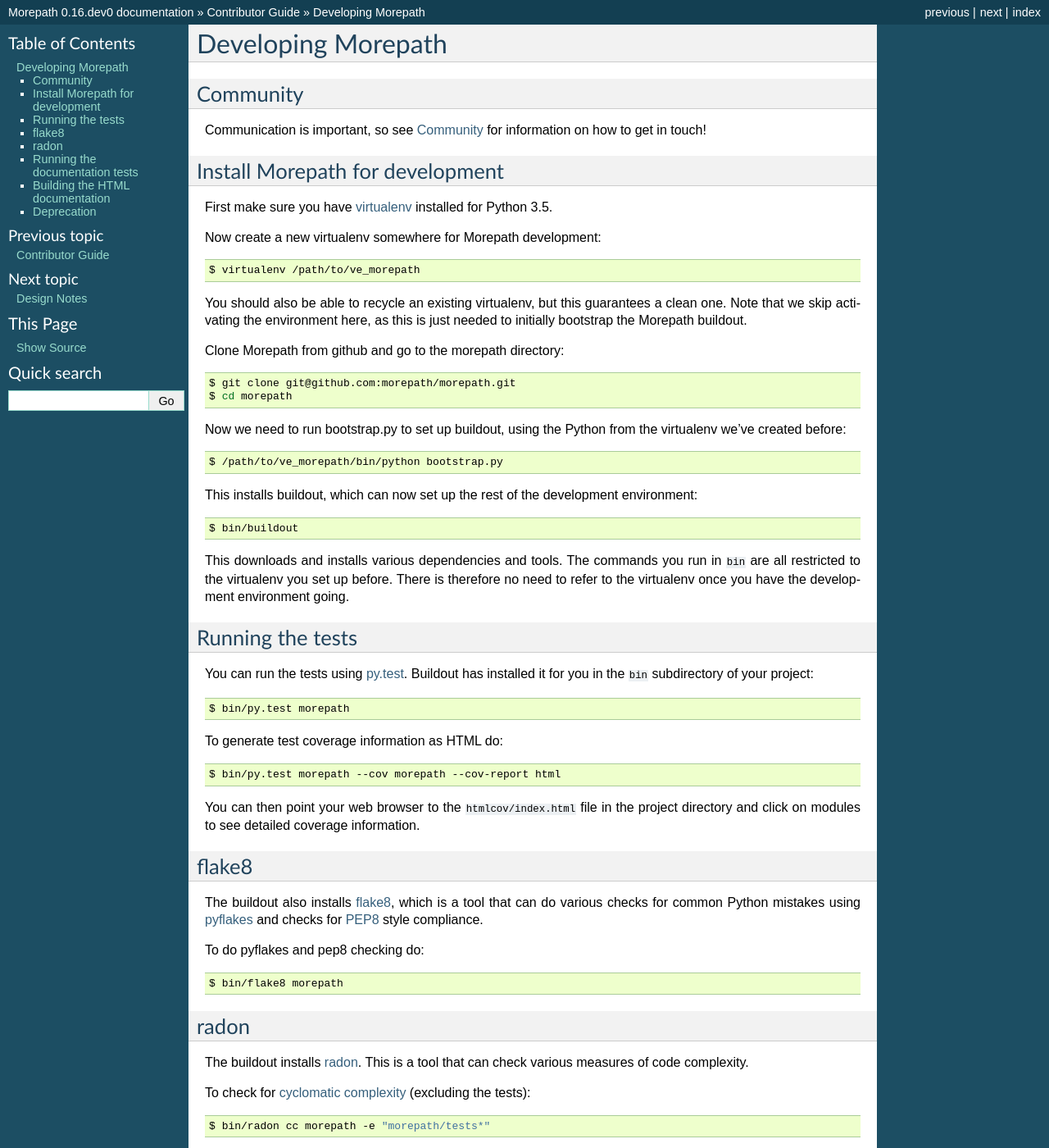
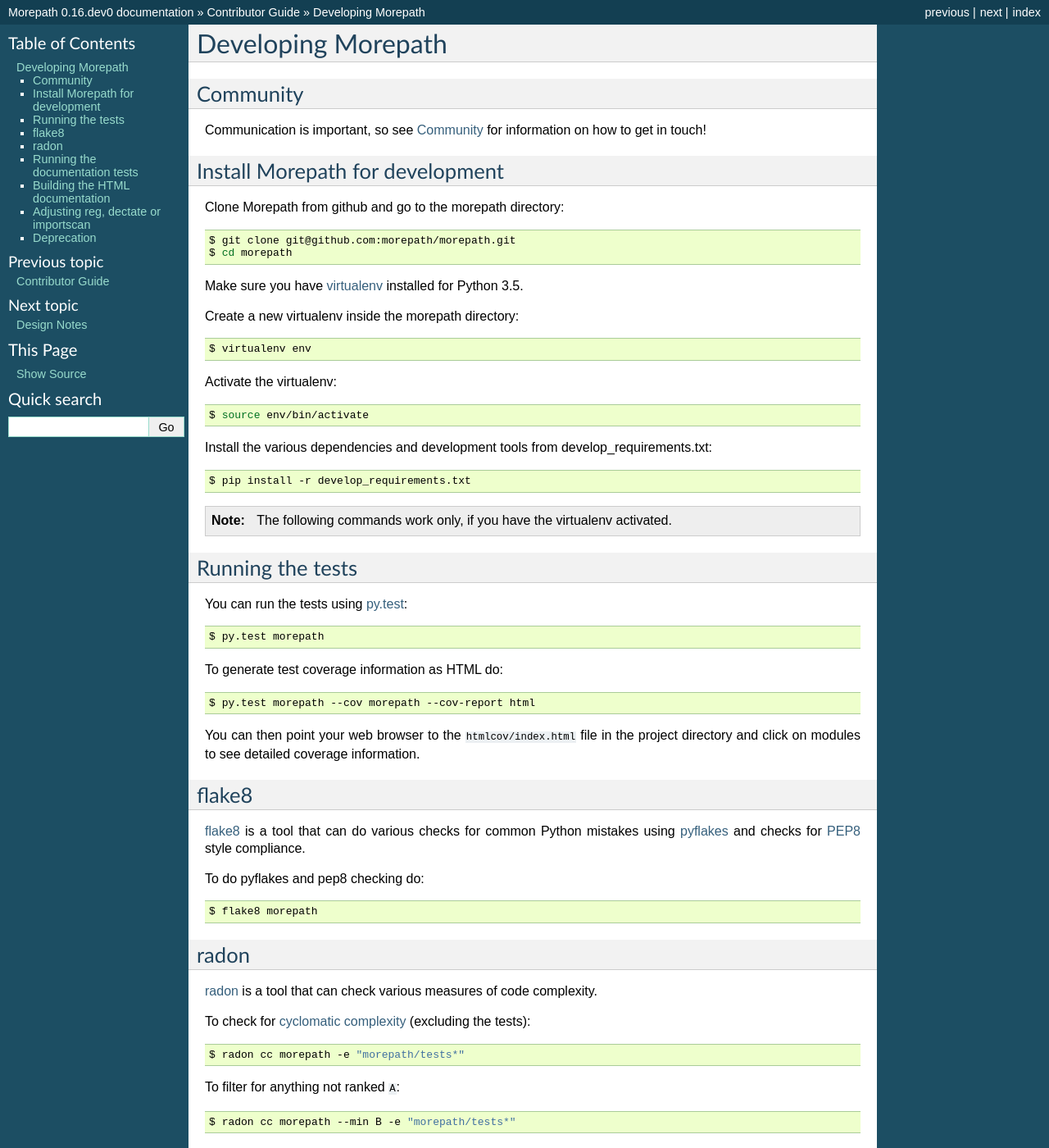
Before and after one commit to morepath/morepath, a Sphinx documentation site: the page built from doc/developing.rst, in a window 1280 px wide and 1400 px high. Shown: the whole window at 82% size. Built offline with Sphinx 7.4.7, drawn with Linux system fonts in a browser that asks for light colours; some of the changed text lies outside the part shown.

Commit message:
Update developing docs

```diff
--- a/doc/developing.rst
+++ b/doc/developing.rst
@@ -12,50 +12,42 @@
 
 .. highlight:: sh
 
-First make sure you have virtualenv_ installed for Python 3.5.
-
-.. _virtualenv: https://pypi.python.org/pypi/virtualenv
-
-Now create a new virtualenv somewhere for Morepath development::
-
-  $ virtualenv /path/to/ve_morepath
-
-You should also be able to recycle an existing virtualenv, but this
-guarantees a clean one. Note that we skip activating the environment
-here, as this is just needed to initially bootstrap the Morepath
-buildout.
-
 Clone Morepath from github and go to the morepath directory::
 
   $ git clone git@github.com:morepath/morepath.git
   $ cd morepath
 
-Now we need to run bootstrap.py to set up buildout, using the Python from the
-virtualenv we've created before::
+Make sure you have virtualenv_ installed for Python 3.5.
 
-  $ /path/to/ve_morepath/bin/python bootstrap.py
+.. _virtualenv: https://pypi.python.org/pypi/virtualenv
 
-This installs buildout, which can now set up the rest of the development
-environment::
+Create a new virtualenv inside the morepath directory::
 
-  $ bin/buildout
+  $ virtualenv env
 
-This downloads and installs various dependencies and tools. The
-commands you run in ``bin`` are all restricted to the virtualenv you
-set up before. There is therefore no need to refer to the virtualenv
-once you have the development environment going.
+Activate the virtualenv::
+
+  $ source env/bin/activate
+
+Install the various dependencies and development tools from
+develop_requirements.txt::
+
+  $ pip install -r develop_requirements.txt
+
+.. note::
+
+   The following commands work only, if you have the virtualenv activated.
 
 Running the tests
 -----------------
 
-You can run the tests using `py.test`_. Buildout has installed it for
-you in the ``bin`` subdirectory of your project::
+You can run the tests using `py.test`_::
 
-  $ bin/py.test morepath
+  $ py.test morepath
 
 To generate test coverage information as HTML do::
 
-  $ bin/py.test morepath --cov morepath --cov-report html
+  $ py.test morepath --cov morepath --cov-report html
 
 You can then point your web browser to the ``htmlcov/index.html`` file
 in the project directory and click on modules to see detailed coverage
@@ -66,13 +58,12 @@
 flake8
 ------
 
-The buildout also installs flake8_, which is a tool that
-can do various checks for common Python mistakes using pyflakes_ and
-checks for PEP8_ style compliance.
+flake8_ is a tool that can do various checks for common Python mistakes
+using pyflakes_ and checks for PEP8_ style compliance.
 
 To do pyflakes and pep8 checking do::
 
-  $ bin/flake8 morepath
+  $ flake8 morepath
 
 .. _flake8: https://pypi.python.org/pypi/flake8
 
@@ -83,20 +74,19 @@
 radon
 -----
 
-The buildout installs radon_. This is a tool that can check various
-measures of code complexity.
+radon_ is a tool that can check various measures of code complexity.
 
 To check for `cyclomatic complexity`_ (excluding the tests)::
 
-  $ bin/radon cc morepath -e "morepath/tests*"
+  $ radon cc morepath -e "morepath/tests*"
 
 To filter for anything not ranked ``A``::
 
-  $ bin/radon cc morepath --min B -e "morepath/tests*"
+  $ radon cc morepath --min B -e "morepath/tests*"
 
 And to see the maintainability index::
 
-  $ bin/radon mi morepath -e "morepath/tests*"
+  $ radon mi morepath -e "morepath/tests*"
 
 .. _radon: https://radon.readthedocs.org/en/latest/commandline.html
 
@@ -108,12 +98,7 @@
 The documentation contains code. To check these code snippets, you
 can run this code using this command::
 
-  $ bin/sphinxpython bin/sphinx-build -b doctest doc doc/build/doctest
-
-If you have Make_ installed, buildout generates for you a Makefile in
-the directory ``doc/build`` that you can use::
-
-  $ (cd doc/build; make doctest)
+  $ sphinx-build -b doctest doc doc/build/doctest
 
 .. note::
 
@@ -126,7 +111,15 @@
 
 To build the HTML documentation (output in ``doc/build/html``), run::
 
-  $ bin/sphinxbuilder
+  $ sphinx-build doc doc/build/html
+
+Adjusting reg, dectate or importscan
+------------------------------------
+
+If you need to adjust the sources of reg, dectate or importscan and test them
+together with morepath, they're available under env/src.
+There you can edit them and test the changes with morepath, which uses them as
+dependencies.
 
 Deprecation
 -----------
```
